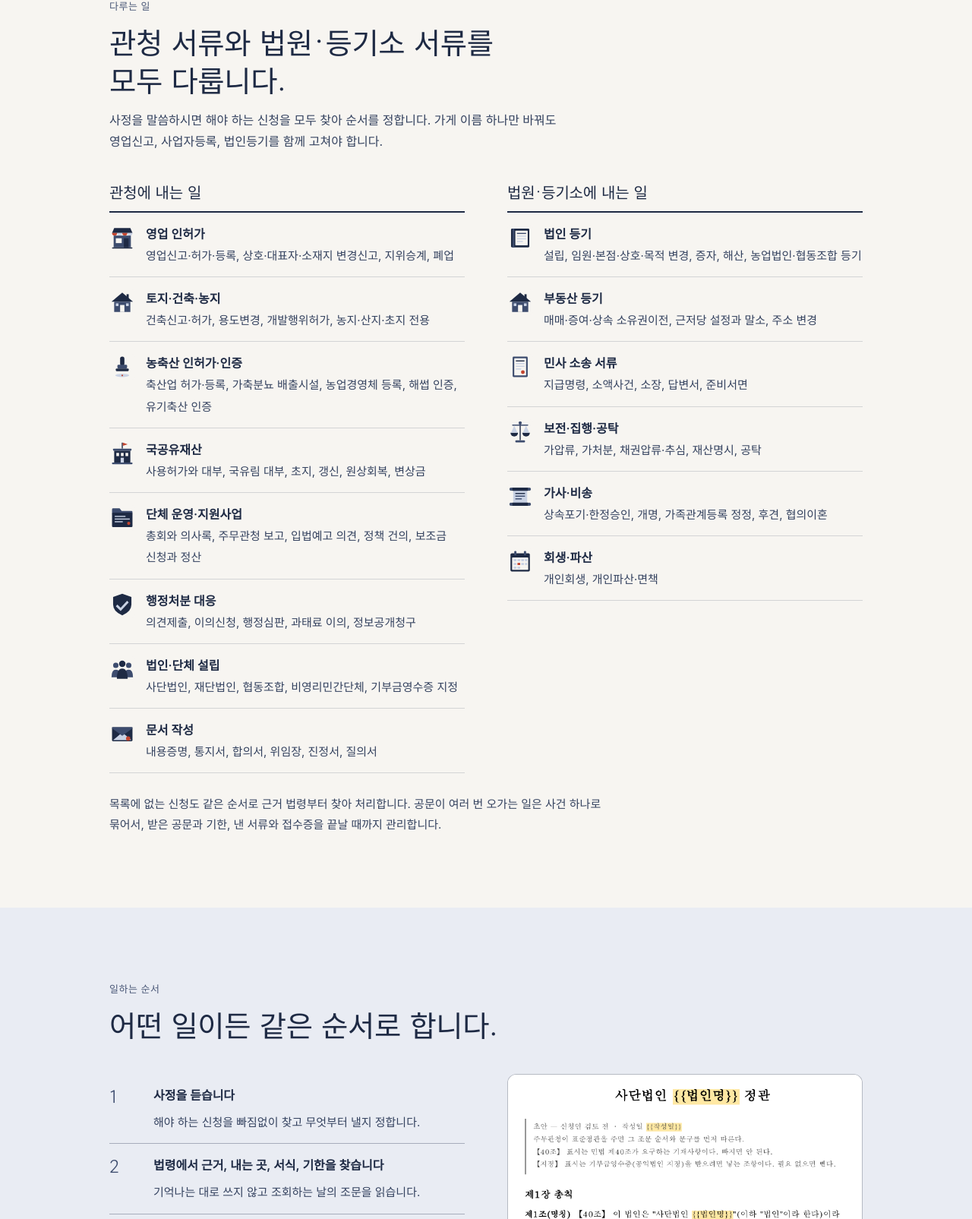
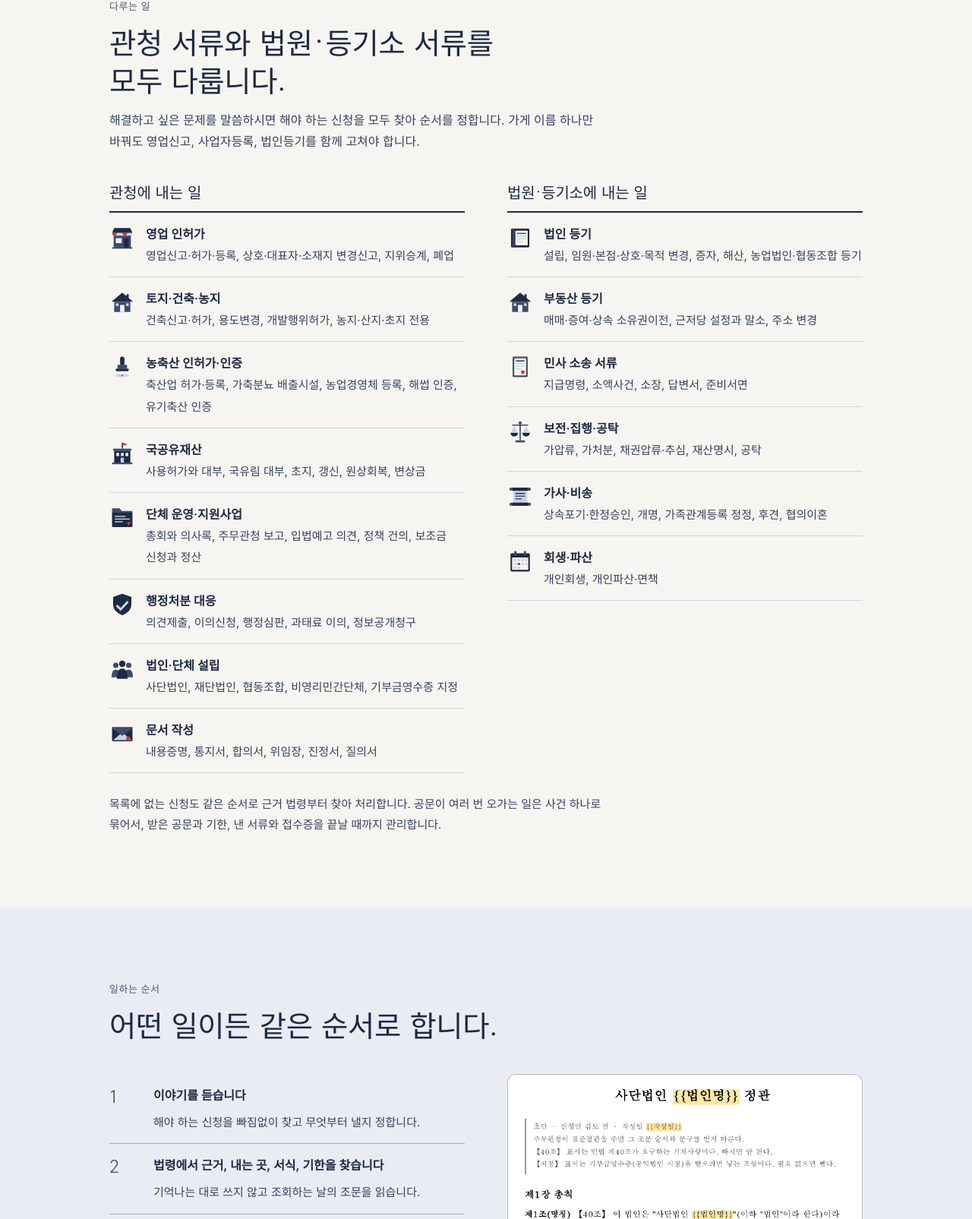
Before and after one commit to moomoogrange/baruch, a plain HTML site: page docs/index.html in a window 1280 px wide. Shown: the part 795-2400 px from the top of the page at 76% size. Drawn offline with Linux system fonts and the light colour scheme.

Commit message:
소개 글: '사정' 대신 '해결하고 싶은 문제'·'이야기'로 고쳐 씀
Co-Authored-By: Claude Fable 5.2 <noreply@anthropic.com>

```diff
--- a/docs/index.html
+++ b/docs/index.html
@@ -226,7 +226,7 @@ footer nav{display:flex;flex-wrap:wrap;gap:8px 20px}
 <section id="work"><div class="wrap">
   <p class="kicker">다루는 일</p>
   <h2>관청 서류와 법원·등기소 서류를<br>모두 다룹니다.</h2>
-  <p class="sub">사정을 말씀하시면 해야 하는 신청을 모두 찾아 순서를 정합니다. 가게 이름 하나만 바꿔도 영업신고, 사업자등록, 법인등기를 함께 고쳐야 합니다.</p>
+  <p class="sub">해결하고 싶은 문제를 말씀하시면 해야 하는 신청을 모두 찾아 순서를 정합니다. 가게 이름 하나만 바꿔도 영업신고, 사업자등록, 법인등기를 함께 고쳐야 합니다.</p>
   <div class="two">
     <div>
       <h3>관청에 내는 일</h3>
@@ -261,7 +261,7 @@ footer nav{display:flex;flex-wrap:wrap;gap:8px 20px}
   <h2>어떤 일이든 같은 순서로 합니다.</h2>
   <div class="flow">
     <ol class="steps">
-      <li><b>사정을 듣습니다</b><span>해야 하는 신청을 빠짐없이 찾고 무엇부터 낼지 정합니다.</span></li>
+      <li><b>이야기를 듣습니다</b><span>해야 하는 신청을 빠짐없이 찾고 무엇부터 낼지 정합니다.</span></li>
       <li><b>법령에서 근거, 내는 곳, 서식, 기한을 찾습니다</b><span>기억나는 대로 쓰지 않고 조회하는 날의 조문을 읽습니다.</span></li>
       <li><b>먼저 들러야 하는 곳을 찾습니다</b><span>등기 전에 관청에서 확인서를 받아 와야 하는 경우가 있어서입니다.</span></li>
       <li><b>서류를 씁니다</b><span>신청서와 신고서는 관청 서식 원본에 맞춰 쓰고, 정관이나 의사록 같은 글은 초안으로 씁니다. 모르는 내용은 지어내지 않고 빈칸으로 남긴 뒤 여쭤봅니다.</span></li>
@@ -301,7 +301,7 @@ footer nav{display:flex;flex-wrap:wrap;gap:8px 20px}
     <div><h3>담당자가 물을 것</h3><div><p>허가 담당 주무관은 "왜 우리 소관인가", "이 예산의 근거가 무엇인가"를 묻습니다. 이런 질문을 미리 뽑아 답과 증빙을 채웁니다. 답하지 못한 질문이 남아 있으면 아직 내지 마시라고 말씀드립니다.</p></div></div>
   </div>
   <div class="eyes">
-    <div><svg viewBox="0 0 96 96" aria-hidden="true"><use href="#b-06"/></svg><em>쓰는 역할</em><h3>바룩</h3><p>사정을 듣고 순서를 정해 서류를 씁니다. 지적받은 곳도 바룩이 고칩니다.</p></div>
+    <div><svg viewBox="0 0 96 96" aria-hidden="true"><use href="#b-06"/></svg><em>쓰는 역할</em><h3>바룩</h3><p>이야기를 듣고 순서를 정해 서류를 씁니다. 지적받은 곳도 바룩이 고칩니다.</p></div>
     <div><svg viewBox="0 0 96 96" aria-hidden="true"><use href="#b-08"/></svg><em>대조하는 역할</em><h3>사반</h3><p>서류를 조문, 들은 사실, 다른 서류와 한 글자씩 맞춰 봅니다. 직접 고치지는 않고 틀린 곳만 알립니다.</p></div>
     <div><svg viewBox="0 0 96 96" aria-hidden="true"><use href="#b-12"/></svg><em>받는 쪽 역할</em><h3>나단</h3><p>담당 공무원, 등기관, 재판부, 상대방의 입장에서 이 서류를 받아 줄 수 없는 이유를 찾습니다.</p></div>
   </div>
```
Also changed, not shown: docs/page.src.html (+3 -3 lines), 1 other file.
